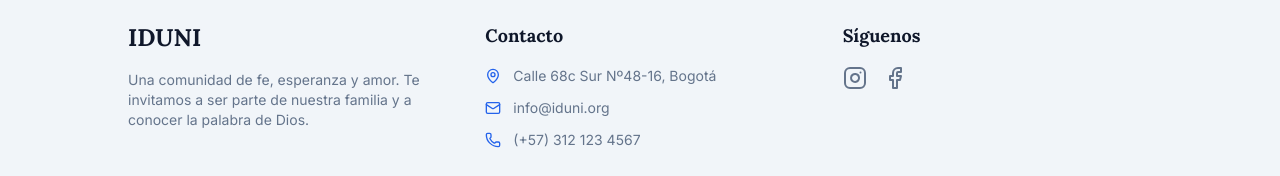
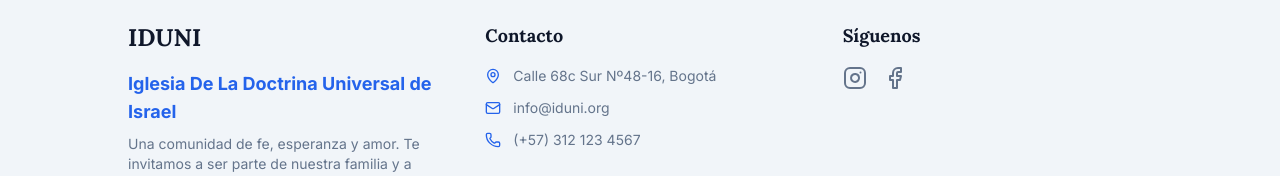
Before and after one commit to JobTR95/iduni-web, a Next.js app: page / in a window 1280 px wide. Shown: the part 772-948 px from the top of the page. Built offline with nearby package versions, Linux system fonts and the light colour scheme.

Commit message:
feat: nombre de la iglesia en el footer

```diff
--- a/src/components/layout/footer.tsx
+++ b/src/components/layout/footer.tsx
@@ -8,7 +8,8 @@ export default function Footer() {
         <div className="grid grid-cols-1 gap-12 text-center md:grid-cols-3 md:text-left">
           <div className="flex flex-col md:col-span-1">
             <h3 className="mb-4 text-2xl font-bold font-headline">IDUNI</h3>
-            <p className="max-w-md mx-auto text-sm text-muted-foreground md:mx-0">
+            <p className="text-lg font-semibold text-primary">Iglesia De La Doctrina Universal de Israel</p>
+            <p className="max-w-md mx-auto mt-2 text-sm text-muted-foreground md:mx-0">
               Una comunidad de fe, esperanza y amor. Te invitamos a ser parte de nuestra familia y a conocer la palabra de Dios.
             </p>
           </div>
```
